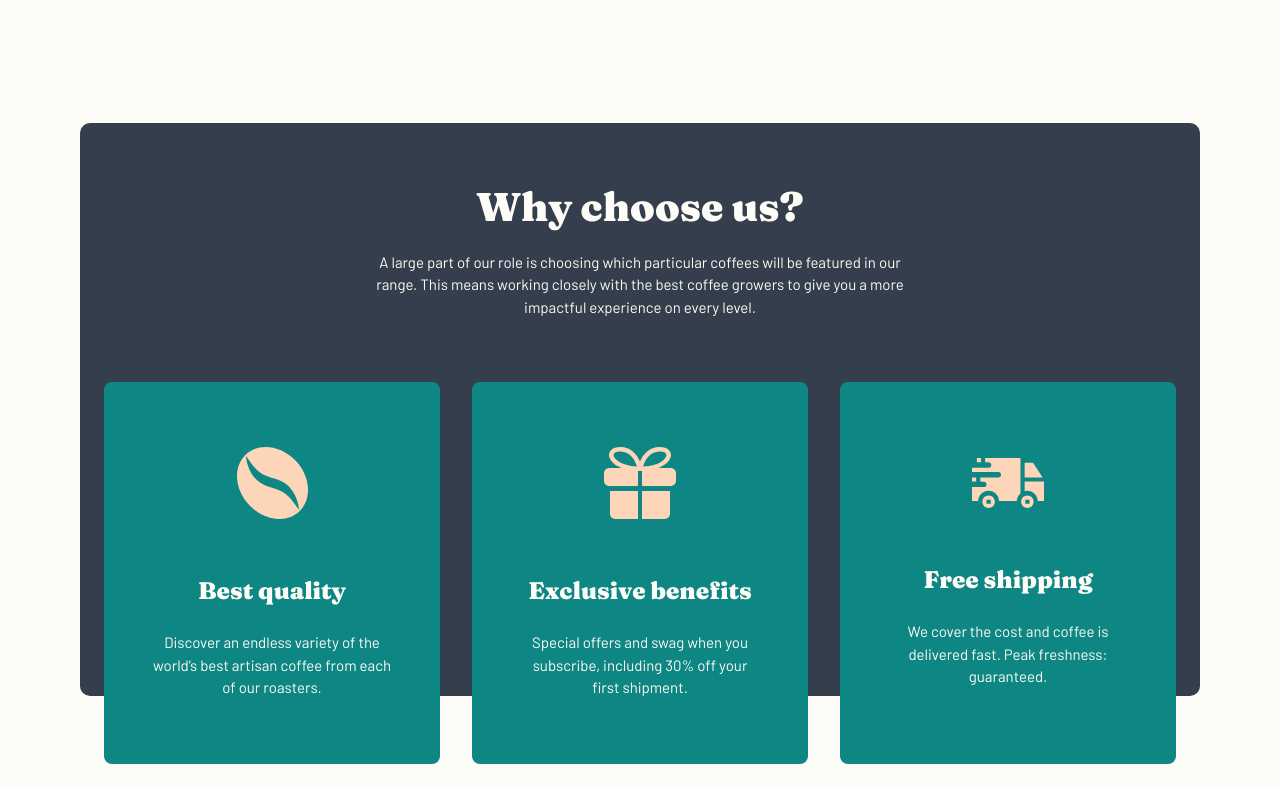
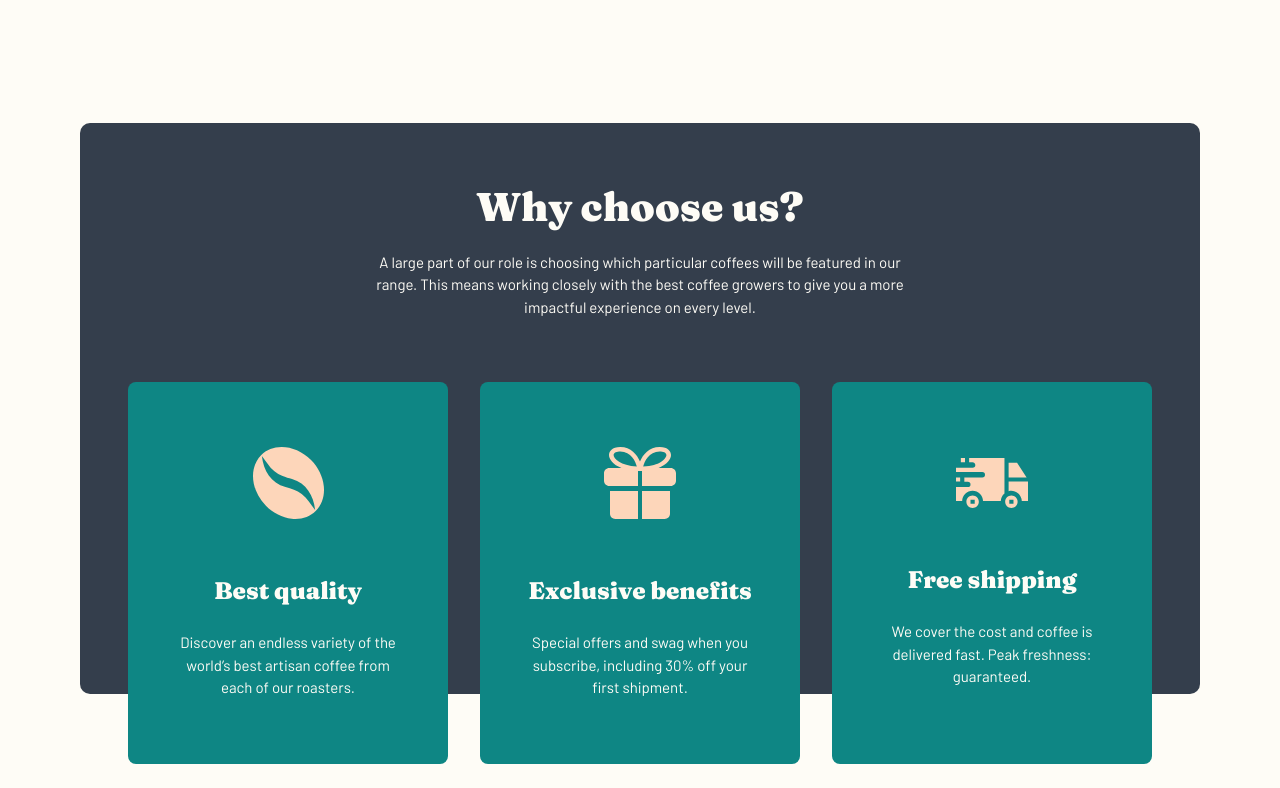
Before and after one commit to zyadfallatah/frontend-mentor-challenge-10, a React (Vite) app: page / in a window 1280 px wide. Shown: the part 1224-2012 px from the top of the page. Built offline with nearby package versions, Linux system fonts and the light colour scheme.

Commit message:
Feature relative bug fix

```diff
--- a/src/pages/Home/Features.tsx
+++ b/src/pages/Home/Features.tsx
@@ -5,19 +5,21 @@ import Feature from "./Feature";
 
 const Features = () => {
   return (
-    <div
-      className=" relative bg-dark-grey-blue text-light-cream px-6 py-16 text-center rounded-[10px] mt-[7.5rem]
-      h-[902px] md:max-h-[573px]"
-    >
+    <>
+      <div className=" relative bg-dark-grey-blue text-light-cream px-6 py-16 text-center  rounded-t-[10px] mt-[7.5rem]">
         <h2 className="text-[1.75rem] md:text-4xl xl:text-[2.5rem] font-black mb-6">
           Why choose us?
         </h2>
-      <p className="text-[15px] mb-16 max-w-[540px] mx-auto">
+        <p className="text-[15px] max-w-[540px] mx-auto">
           A large part of our role is choosing which particular coffees will be
           featured in our range. This means working closely with the best coffee
           growers to give you a more impactful experience on every level.
         </p>
-      <div className="w-full grid place-items-center xl:grid-cols-3 xl:gap-8">
+      </div>
+      <div
+        className="relative isolate w-full grid place-items-center text-light-cream xl:grid-cols-3 xl:gap-8 px-3 md:px-12
+       before:absolute before:top-0 before:-z-10 before:bg-dark-grey-blue before:rounded-b-[10px] before:w-full before:h-[34rem] md:before:h-[19.5rem]"
+      >
         <Feature
           title="Best quality"
           description="Discover an endless variety of the world’s best artisan coffee from each of our roasters."
@@ -34,7 +36,7 @@ const Features = () => {
           image={truck}
         />
       </div>
-    </div>
+    </>
   );
 };
 
--- a/src/pages/Home/HomePage.tsx
+++ b/src/pages/Home/HomePage.tsx
@@ -1,7 +1,6 @@
 import Hero from "./Hero";
 import Collections from "./Collections";
 import Features from "./Features";
-
 const HomePage = () => {
   return (
     <main className="bg-light-cream min-h-svh">
```
Lines whose indentation alone changed are shown as unchanged.
